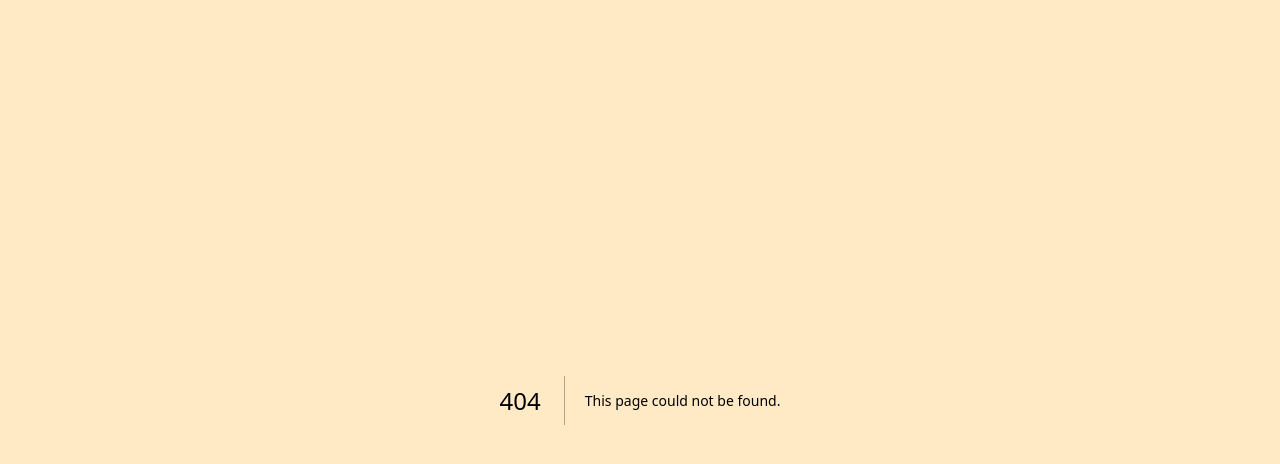
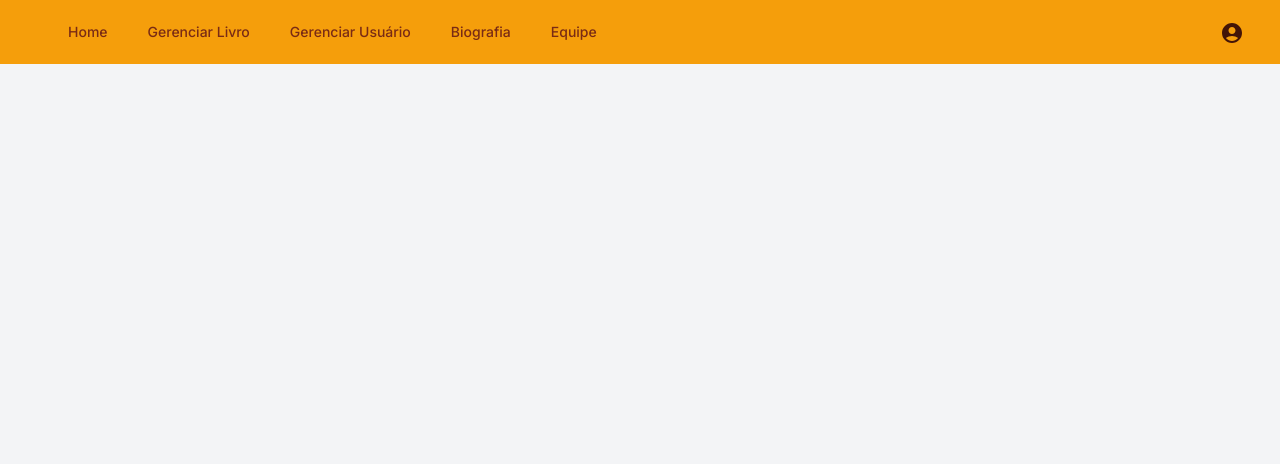
Before and after one commit to IanVictorAndrade/tcc-livraria-front, a Next.js app: page /perfil in a window 1280 px wide. Before the commit this address had no page. Shown: the top 464 px of the page. Built offline with nearby package versions, Linux system fonts and the light colour scheme.

Commit message:
feat: foi mudada a tela de fundo e cores mais confortaveis ao usuário

```diff
--- a/src/app/(app)/gerenciaLivro/page.tsx
+++ b/src/app/(app)/gerenciaLivro/page.tsx
@@ -324,7 +324,7 @@ export default function GerenciaLivro() {
                                         <button
                                             type="button"
                                             onClick={handleCancelEdit}
-                                            className="bg-gray-500 hover:bg-gray-600 text-white font-semibold py-2 px-4 rounded-lg focus:outline-none focus:ring-2 focus:ring-gray-400 focus:ring-opacity-75"
+                                            className="bg-[#E40808] hover:bg-red-500 text-white font-semibold py-2 px-4 rounded-lg focus:outline-none focus:ring-2 focus:ring-gray-400 focus:ring-opacity-75"
                                         >
                                             Cancelar Edição
                                         </button>
@@ -332,7 +332,7 @@ export default function GerenciaLivro() {
                                     <button
                                         type="submit"
                                         className={`${
-                                            isEditMode ? 'bg-yellow-500 hover:bg-yellow-600' : 'bg-amber-500 hover:bg-amber-600'
+                                            isEditMode ? 'bg-[#792b15] hover:bg-orange-700' : 'bg-[#792b15] hover:bg-orange-700'
                                         } text-white font-semibold py-2 px-4 rounded-lg focus:outline-none focus:ring-2 focus:ring-indigo-400 focus:ring-opacity-75`}
                                     >
                                         {isEditMode ? 'Editar Livro' : 'Cadastrar Livro'}
@@ -360,13 +360,13 @@ export default function GerenciaLivro() {
                                         <div className="flex space-x-2">
                                             <button
                                                 onClick={() => handleEdit(livro)}
-                                                className="text-yellow-500 hover:text-yellow-700 font-semibold focus:outline-none focus:underline"
+                                                className="text-orange-900 hover:text-yellow-700 font-semibold focus:outline-none focus:underline"
                                             >
                                                 Editar
                                             </button>
                                             <button
                                                 onClick={() => handleDelete(livro.id)}
-                                                className="text-red-500 hover:text-red-700 font-semibold focus:outline-none focus:underline"
+                                                className="text-[#E40808] hover:text-red-700 font-semibold focus:outline-none focus:underline"
                                             >
                                                 Excluir
                                             </button>
--- a/src/app/(app)/gerenciaUsuario/page.tsx
+++ b/src/app/(app)/gerenciaUsuario/page.tsx
@@ -225,7 +225,7 @@ export default function GerenciaUsuario() {
                                                    className="block text-sm font-medium text-gray-700">Senha</label>
                                             <button
                                                 type={"button"}
-                                                className="bg-amber-500 hover:bg-amber-600 text-white font-semibold py-2 px-4 rounded-lg focus:outline-none focus:ring-2 focus:ring-indigo-400 focus:ring-opacity-75"
+                                                className="bg-[#792b15] hover:bg-orange-700 text-white font-semibold py-2 px-4 rounded-lg focus:outline-none focus:ring-2 focus:ring-indigo-400 focus:ring-opacity-75"
                                                 onClick={(e) => {
                                                     e.preventDefault();
                                                     resetarSenhaUsuario(usuarioCadastro.email)
@@ -269,7 +269,7 @@ export default function GerenciaUsuario() {
                                         <button
                                             type="button"
                                             onClick={handleCancelEdit}
-                                            className="bg-gray-500 hover:bg-gray-600 text-white font-semibold py-2 px-4 rounded-lg focus:outline-none focus:ring-2 focus:ring-gray-400 focus:ring-opacity-75"
+                                            className="bg-[#E40808] hover:bg-red-500 text-white font-semibold py-2 px-4 rounded-lg focus:outline-none focus:ring-2 focus:ring-gray-400 focus:ring-opacity-75"
                                         >
                                             Cancelar Edição
                                         </button>
@@ -277,7 +277,7 @@ export default function GerenciaUsuario() {
                                     <button
                                         type="submit"
                                         className={`${
-                                            isEditMode ? 'bg-yellow-500 hover:bg-yellow-600' : 'bg-amber-500 hover:bg-amber-600'
+                                            isEditMode ? 'bg-[#792b15] hover:bg-orange-700' : 'bg-[#792b15] hover:bg-orange-700'
                                         } text-white font-semibold py-2 px-4 rounded-lg focus:outline-none focus:ring-2 focus:ring-indigo-400 focus:ring-opacity-75`}
                                     >
                                         {isEditMode ? 'Editar Usuário' : 'Cadastrar Usuário'}
@@ -305,13 +305,13 @@ export default function GerenciaUsuario() {
                                         <div className="flex space-x-2">
                                             <button
                                                 onClick={() => handleEdit(usuario)}
-                                                className="text-yellow-500 hover:text-yellow-700 font-semibold focus:outline-none focus:underline"
+                                                className="text-orange-900 hover:text-yellow-700 font-semibold focus:outline-none focus:underline"
                                             >
                                                 Editar
                                             </button>
                                             <button
                                                 onClick={() => handleDelete(usuario.id)}
-                                                className="text-red-500 hover:text-red-700 font-semibold focus:outline-none focus:underline"
+                                                className="text-[#E40808] hover:text-red-500 font-semibold focus:outline-none focus:underline"
                                             >
                                                 Excluir
                                             </button>
--- /dev/null
+++ b/src/app/(app)/perfil/page.tsx
@@ -0,0 +1,15 @@
+"use client";
+import Navbar from "@/components/Navbar";
+import {useState} from "react";
+
+export default function Perfil() {
+    const [isDropdownOpen, setIsDropdownOpen] = useState(false);
+
+    const toggleDropdown = () => {
+        setIsDropdownOpen(!isDropdownOpen);
+    };
+
+    return (
+        <Navbar/>
+    )
+}
--- a/src/app/globals.css
+++ b/src/app/globals.css
@@ -16,11 +16,6 @@
     }
 }
 
-body {
-    color: rgb(var(--foreground-rgb));
-    background: -webkit-linear-gradient(315deg, hsla(21, 43%, 57%, 1) 0%, hsla(38, 56%, 74%, 1) 100%);
-}
-
 .botao {
     @apply bg-blue-700 text-white font-bold py-2 px-4 rounded hover:bg-blue-600 max-w-40;
 }
--- a/src/app/layout.tsx
+++ b/src/app/layout.tsx
@@ -25,8 +25,7 @@ export default function RootLayout({
     return (
         <html lang="pt-br" className="h-full">
         <body
-            className={`${inter.className} bg-fixed bg-center bg-cover h-full`}
-            style={{ backgroundColor: "#FFEAC5", position: "relative", zIndex: -1 }}
+            className={`${inter.className} bg-fixed bg-center bg-cover h-full bg-gray-100`}
         >
         <AuthProvider>
             {children}
--- a/src/components/Navbar.tsx
+++ b/src/components/Navbar.tsx
@@ -10,25 +10,25 @@ export default function Navbar() {
     };
 
     return (
-        <nav className="bg-fixed bg-center bg-cover" style={{ backgroundImage: "url('/background-roxo')"}}>
+        <nav className="bg-fixed bg-center bg-cover bg-amber-500">
             <div className="max-w-7xl mx-auto px-2 sm:px-6 lg:px-8">
                 <div className="relative flex items-center justify-between h-16">
                     <div className="flex-1 flex items-center justify-center sm:items-stretch sm:justify-start">
                         <div className="hidden sm:block sm:ml-6">
                             <div className="flex space-x-4">
-                                <a href="/home" className="text-white hover:bg-gray-700 hover:text-white px-3 py-2 rounded-md text-sm font-medium">
+                                <a href="/home" className="text-[#792b15] hover:bg-orange-900 hover:text-white px-3 py-2 rounded-md text-sm font-medium">
                                     Home
                                 </a>
-                                <a href="/gerenciaLivro" className="text-white hover:bg-gray-700 hover:text-white px-3 py-2 rounded-md text-sm font-medium">
+                                <a href="/gerenciaLivro" className="text-[#792b15] hover:bg-orange-900 hover:text-white px-3 py-2 rounded-md text-sm font-medium">
                                     Gerenciar Livro
                                 </a>
-                                <a href="/gerenciaUsuario" className="text-white hover:bg-gray-700 hover:text-white px-3 py-2 rounded-md text-sm font-medium">
+                                <a href="/gerenciaUsuario" className="text-[#792b15] hover:bg-orange-900 hover:text-white px-3 py-2 rounded-md text-sm font-medium">
                                     Gerenciar Usuário
                                 </a>
-                                <a href="#" className="text-white hover:bg-gray-700 hover:text-white px-3 py-2 rounded-md text-sm font-medium">
+                                <a href="#" className="text-[#792b15] hover:bg-orange-900 hover:text-white px-3 py-2 rounded-md text-sm font-medium">
                                     Biografia
                                 </a>
-                                <a href="/equipe" className="text-white hover:bg-gray-700 hover:text-white px-3 py-2 rounded-md text-sm font-medium">
+                                <a href="/equipe" className="text-[#792b15] hover:bg-orange-900 hover:text-white px-3 py-2 rounded-md text-sm font-medium">
                                     Equipe
                                 </a>
                             </div>
@@ -40,9 +40,7 @@ export default function Navbar() {
                         <div className="relative">
                             <button
                                 type="button"
-                                className={`p-1 rounded-full outline-none focus:outline-none ${
-                                    isDropdownOpen ? "text-blue-500" : "text-white"
-                                } hover:text-blue-500`}
+                                className={`p-1 rounded-full outline-none focus:outline-none text-orange-950 hover:text-orange-700`}
                                 onClick={toggleDropdown}
                             >
                                 <AccountCircleIcon />
@@ -51,13 +49,10 @@ export default function Navbar() {
                             {/* Dropdown */}
                             {isDropdownOpen && (
                                 <div className="absolute right-0 mt-2 w-48 bg-white rounded-md shadow-lg py-1 ring-1 ring-black ring-opacity-5 focus:outline-none z-50">
-                                    <a href="/profile" className="block px-4 py-2 text-sm text-gray-700 hover:bg-gray-100">
-                                        Profile
+                                    <a href="/perfil" className="block px-4 py-2 text-sm text-gray-700 hover:bg-gray-100">
+                                        Perfil
                                     </a>
-                                    <a href="/settings" className="block px-4 py-2 text-sm text-gray-700 hover:bg-gray-100">
-                                        Settings
-                                    </a>
-                                    <a href="/logout" className="block px-4 py-2 text-sm text-gray-700 hover:bg-gray-100">
+                                    <a href="/" className="block px-4 py-2 text-sm text-gray-700 hover:bg-gray-100">
                                         Log Out
                                     </a>
                                 </div>
```
Also changed, not shown: src/app/(app)/home/page.tsx (+17 -15 lines).
